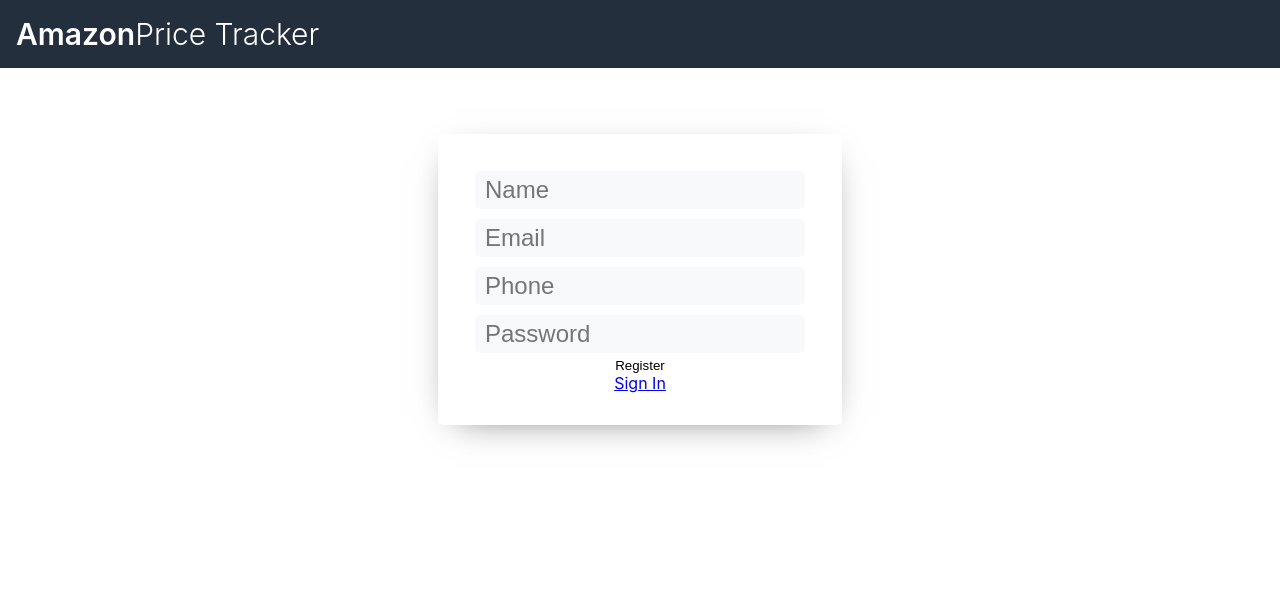
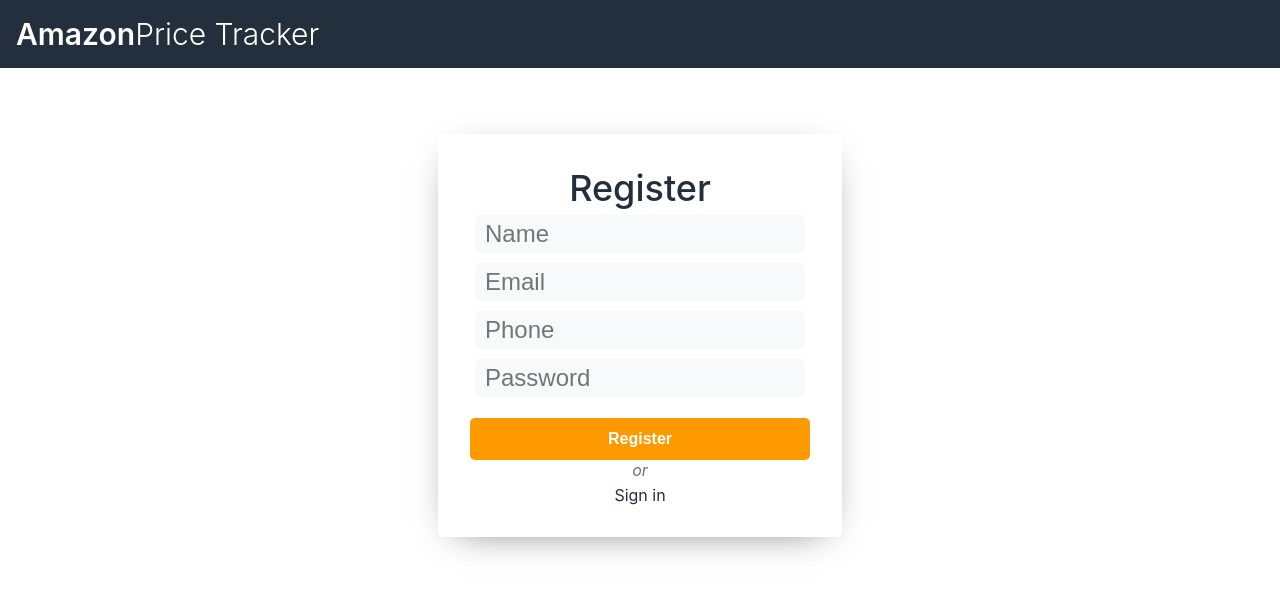
Before and after one commit to zachtyoung/price-tracker-fe, a React (Create React App) app: page / in a window 1280 px wide. Shown: the top 594 px of the page. Built offline with nearby package versions, Linux system fonts and the light colour scheme.

Commit message:
Sanity Commit

```diff
--- a/src/App.css
+++ b/src/App.css
@@ -216,8 +216,24 @@ span{
 .Register{
   padding-top: 50px;
 }
+.register-text{
+  text-align: center;
+  color: #707070;
+}
+.register-btn{
+  margin-top: 1em;
+  background-color: #FF9900;
+  color: white;
+  padding: .75em;
+  border-radius: 5px;
+  font-size: 16px;
+  font-weight: 600;
+}
 .form-link{
   text-align: center;
+  text-decoration: none;
+  color: #242F3E;
+  cursor: pointer;
 }
 .sign-in-header{
 padding-bottom: 1em;
--- a/src/components/Login.js
+++ b/src/components/Login.js
@@ -64,9 +64,10 @@ function Login(props) {
           />
           <span>{errors.password && touched.password && errors.password}</span>
 
-          <button type="submit">
+          <button type="submit" className='register-btn'>
             Login
           </button>
+          <span className='register-text'>or</span>
           <Link className='form-link'to='/'>Sign Up</Link>
         </form>
       )}
--- a/src/components/Register.js
+++ b/src/components/Register.js
@@ -54,6 +54,7 @@ function Register(props) {
         /* and other goodies */
       }) => (
         <form className="form" onSubmit={handleSubmit}>
+          <h1>Register</h1>
             <input
             placeholder="Name"
             type="name"
@@ -91,10 +92,11 @@ function Register(props) {
           />
           {errors.password && touched.password && errors.password}
 
-          <button type="submit" disabled={isSubmitting}>
+          <button type="submit" className="register-btn" disabled={isSubmitting}>
             Register
           </button>
-          <Link className='form-link'to='/login'>Sign In</Link>
+          <span className='register-text'>or</span>
+          <Link className='form-link'to='/login'>Sign in</Link>
         </form>
       )}
     </Formik>
```
